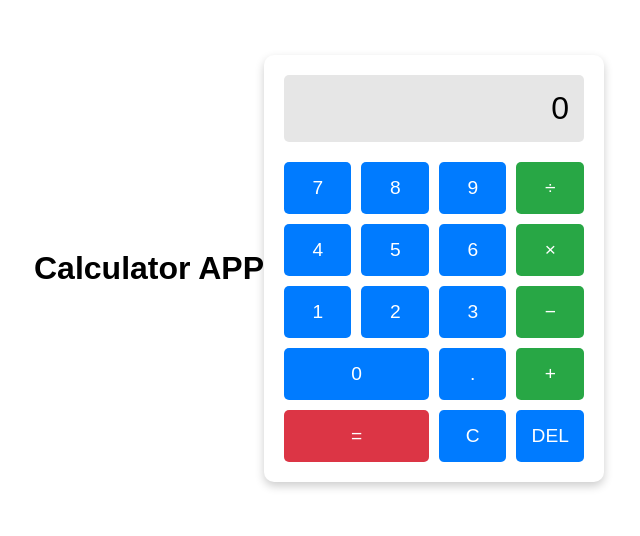
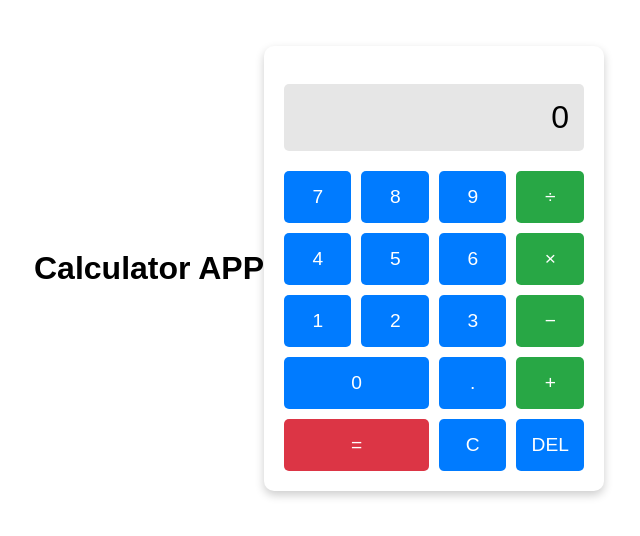
Before and after one commit to 23033219-YowSyeTeng/CalculatorAPPtrying, a website: page index.html in a window 1280 px wide. Shown: the part 132-668 px from the top of the page, without its empty margins (321-961 px from the left). Drawn offline with Linux system fonts and the light colour scheme.

Commit message:
Update index.html

```diff
--- a/index.html
+++ b/index.html
@@ -10,7 +10,7 @@
             justify-content: center;
             align-items: center;
             height: 100vh;
-            background-color: #purple;
+            background-color: #white;
             font-family: Arial, sans-serif;
             margin: 0;
         }
@@ -80,6 +80,7 @@
 <body>
     <h1>Calculator APP</h1>
     <div class="calculator">
+        <br>
         <div id="display" class="display">0</div>
         <div class="buttons">
             <button class="button" onclick="appendNumber('7')">7</button>
```
